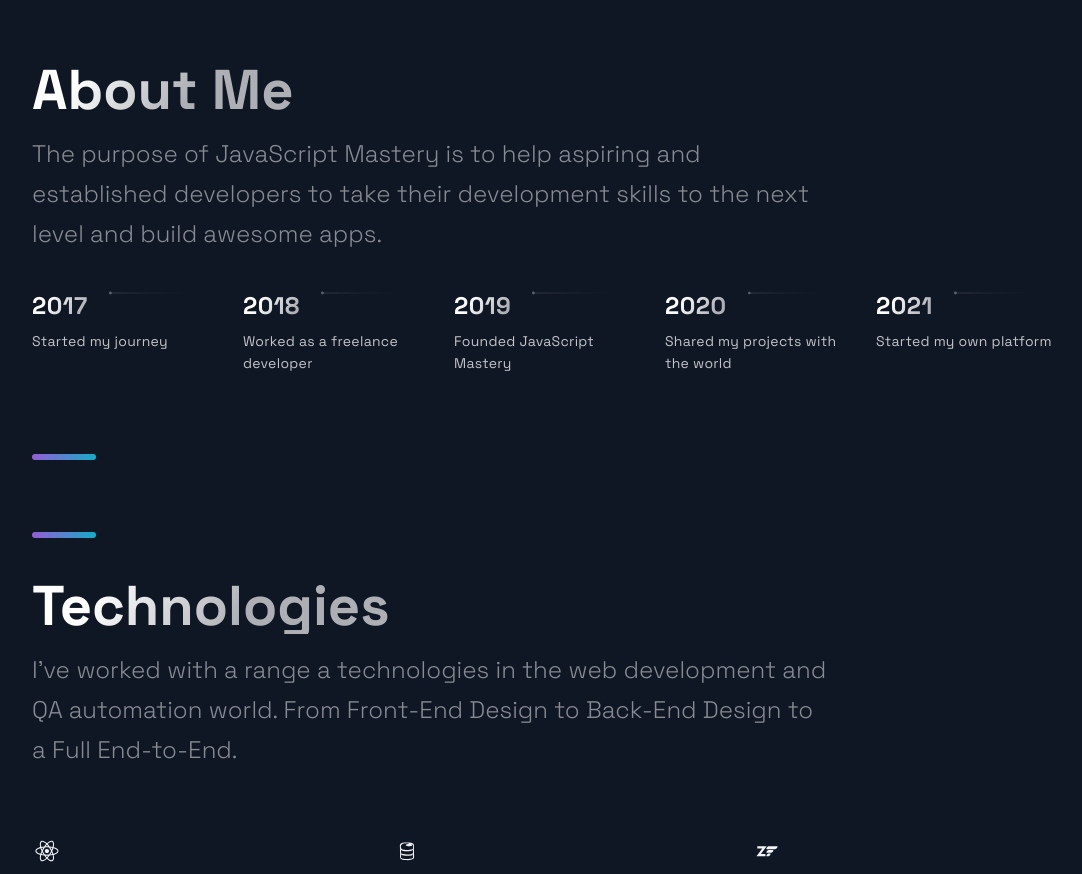
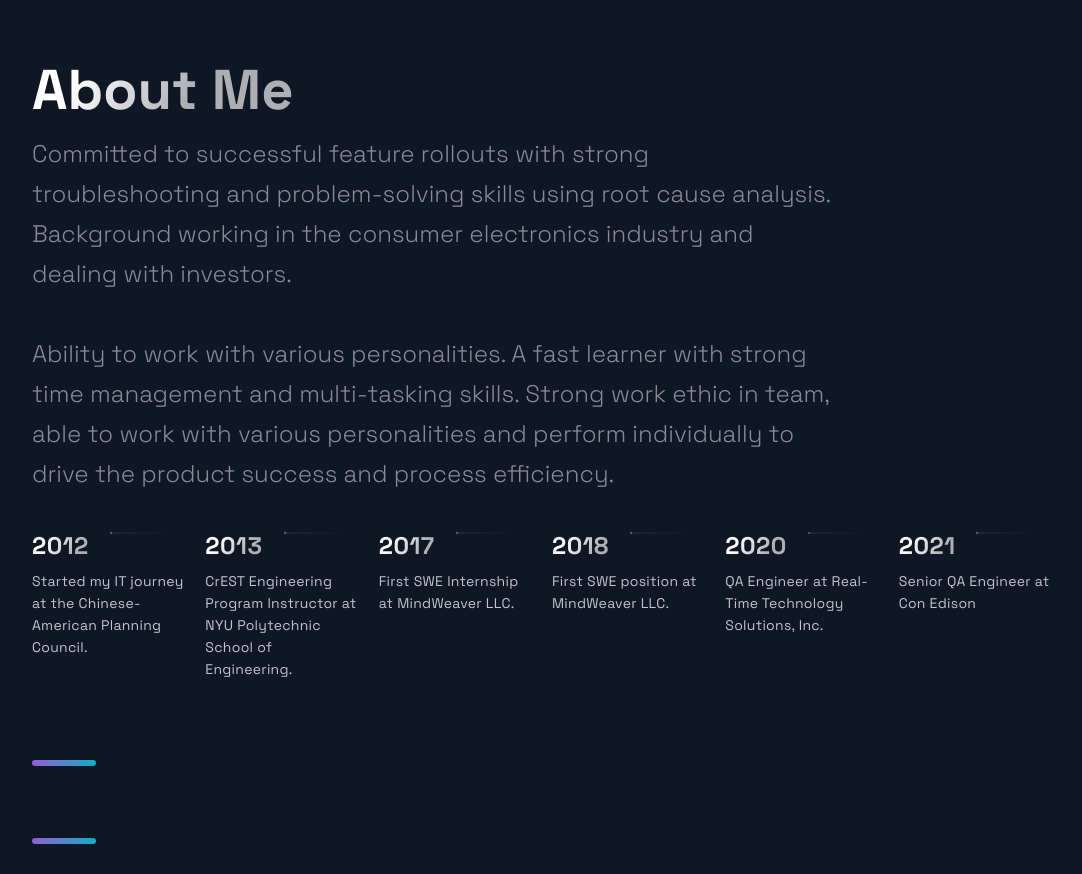
Before and after one commit to Stanleywong7/personal-portfolio, a Next.js app: page / in a window 1280 px wide. Shown: the part 820-1694 px from the top of the page, without its empty margins (88-1170 px from the left). Built offline with nearby package versions, Linux system fonts and the light colour scheme.

Commit message:
Additional Content Updates

```diff
--- a/src/components/TimeLine/TimeLine.js
+++ b/src/components/TimeLine/TimeLine.js
@@ -46,7 +46,9 @@
     <Section id="about">
       <SectionTitle>About Me</SectionTitle>
       <SectionText>
-      The purpose of JavaScript Mastery is to help aspiring and established developers to take their development skills to the next level and build awesome apps.
+      Committed to successful feature rollouts with strong troubleshooting and problem-solving skills using root cause analysis. Background working in the consumer electronics industry and dealing with investors. <br />
+      <br />
+      Ability to work with various personalities. A fast learner with strong time management and multi-tasking skills. Strong work ethic in team, able to work with various personalities and perform individually to drive the product success and process efficiency.
       </SectionText>
       <CarouselContainer ref={carouselRef} onScroll={handleScroll}>
         <>
--- a/src/constants/constants.js
+++ b/src/constants/constants.js
@@ -38,9 +38,10 @@
 ];
 
 export const TimeLineData = [
-  { year: 2017, text: 'Started my journey', },
-  { year: 2018, text: 'Worked as a freelance developer', },
-  { year: 2019, text: 'Founded JavaScript Mastery', },
-  { year: 2020, text: 'Shared my projects with the world', },
-  { year: 2021, text: 'Started my own platform', },
+  { year: 2012, text: 'Started my IT journey at the Chinese-American Planning Council.', },
+  { year: 2013, text: 'CrEST Engineering Program Instructor at NYU Polytechnic School of Engineering.', },
+  { year: 2017, text: 'First SWE Internship at MindWeaver LLC.', },
+  { year: 2018, text: 'First SWE position at MindWeaver LLC.', },
+  { year: 2020, text: 'QA Engineer at Real-Time Technology Solutions, Inc.', },
+  { year: 2021, text: 'Senior QA Engineer at Con Edison', },
 ];
```
